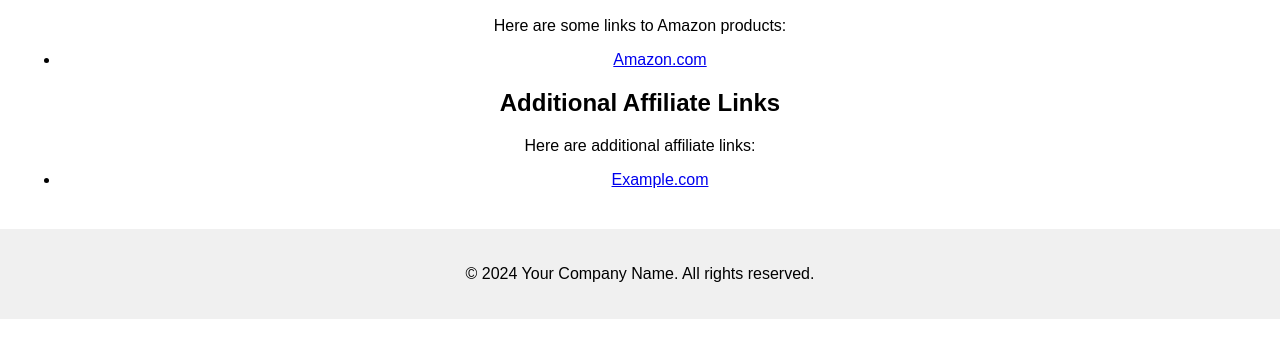
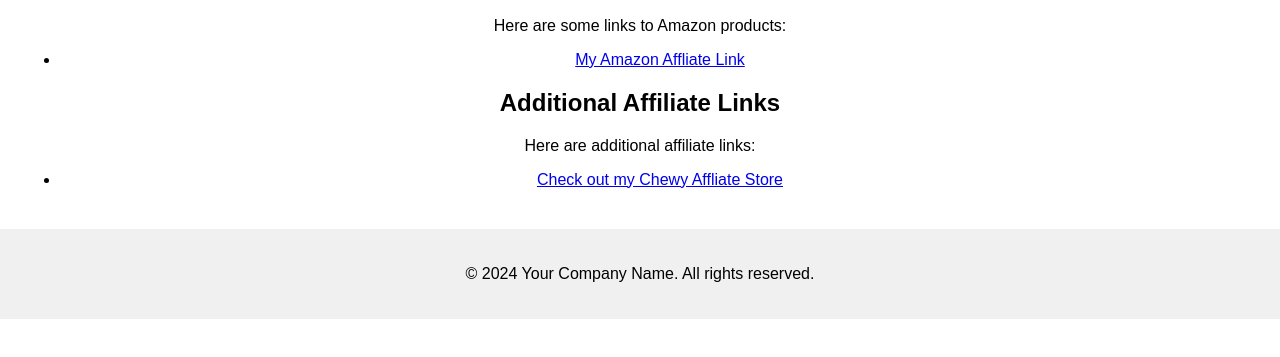
Before and after one commit to michaelmccune/test-site, a plain HTML site: page index.html in a window 1280 px wide. Shown: the part 249-606 px from the top of the page. Drawn offline with Linux system fonts and the light colour scheme.

Commit message:
Update index.html

```diff
--- a/index.html
+++ b/index.html
@@ -24,7 +24,7 @@
         <h2>Amazon Links</h2>
         <p>Here are some links to Amazon products:</p>
         <ul>
-            <li><a href="https://www.amazon.com">Amazon.com</a></li>
+            <li><a href="https://www.amazon.com">My Amazon Affliate Link</a></li>
             <!-- Add more Amazon affiliate links as needed -->
         </ul>
     </section>
@@ -33,7 +33,7 @@
         <h2>Additional Affiliate Links</h2>
         <p>Here are additional affiliate links:</p>
         <ul>
-            <li><a href="https://example.com">Example.com</a></li>
+            <li><a href="https://chewy.com">Check out my Chewy Affliate Store</a></li>
             <!-- Add more affiliate links as needed -->
         </ul>
     </section>
```
